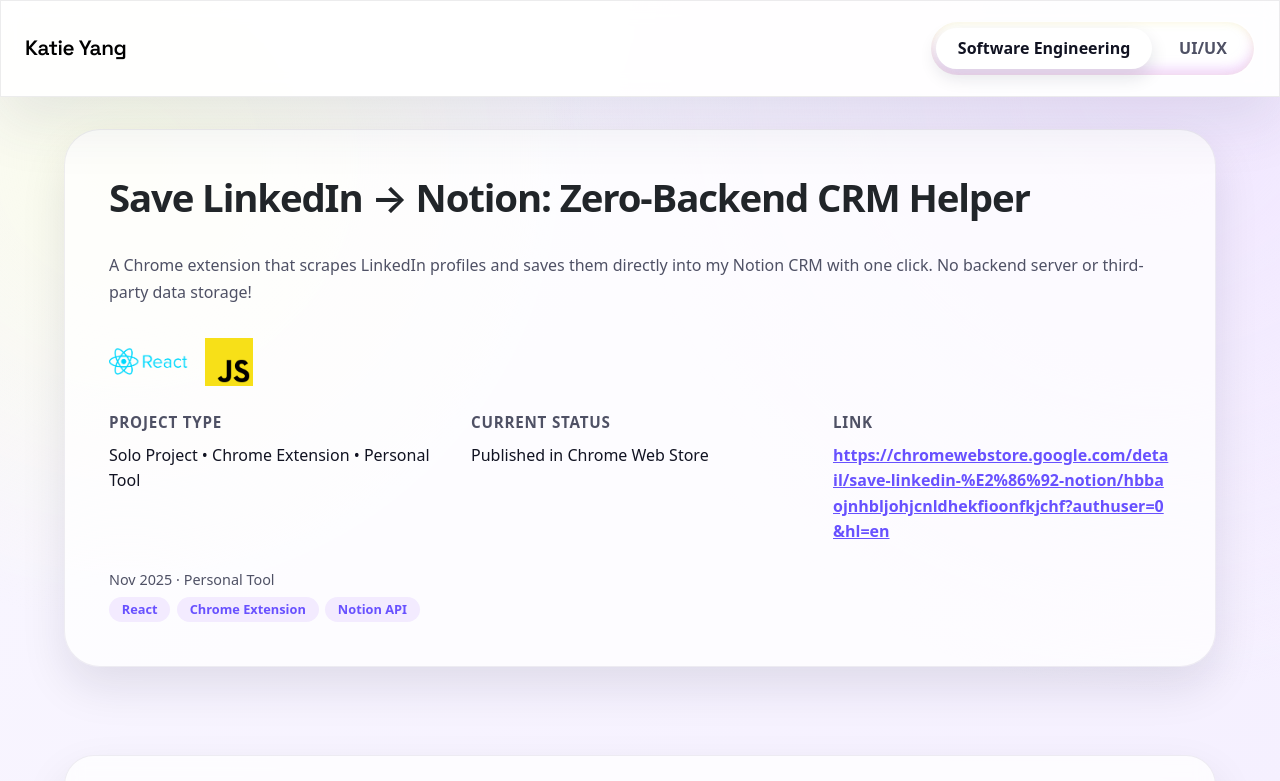
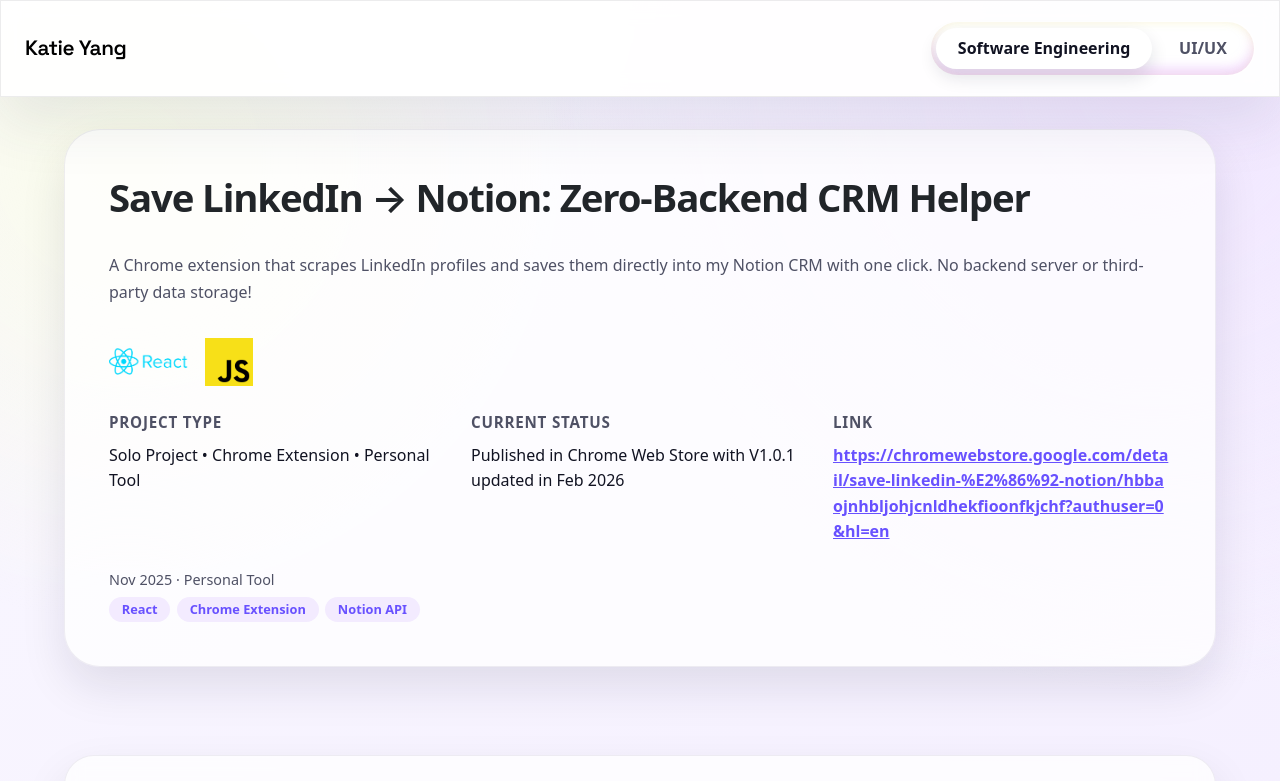
Before and after one commit to KY233466/KY233466.github.io, a Next.js app: page /LinkedIn-to-Notion in a window 1280 px wide. Shown: the top 781 px of the page. Built offline with nearby package versions, Linux system fonts and the light colour scheme.

Commit message:
update version number

```diff
--- a/src/views/FrontendProjects/LinkedInNotion.js
+++ b/src/views/FrontendProjects/LinkedInNotion.js
@@ -21,7 +21,7 @@
         "A Chrome extension that scrapes LinkedIn profiles and saves them directly into my Notion CRM with one click. No backend server or third-party data storage!",
     projectType: "Solo Project • Chrome Extension • Personal Tool",
     // myRole: "Designer & Full-Stack Extension Developer",
-    currentStatus: "Published in Chrome Web Store",
+    currentStatus: "Published in Chrome Web Store with V1.0.1 updated in Feb 2026",
     Btn: false,
     Icon: true,
     IconImage: Icons,
@@ -33,7 +33,7 @@
 export default function LinkedInNotion() {
     return (
         <div className={styles.container}>
-            <ContentHeader content={headerContent}/>
+            <ContentHeader content={headerContent} />
 
             {/* Privacy Policy */}
             <div className={styles.contentContainer}>
```
